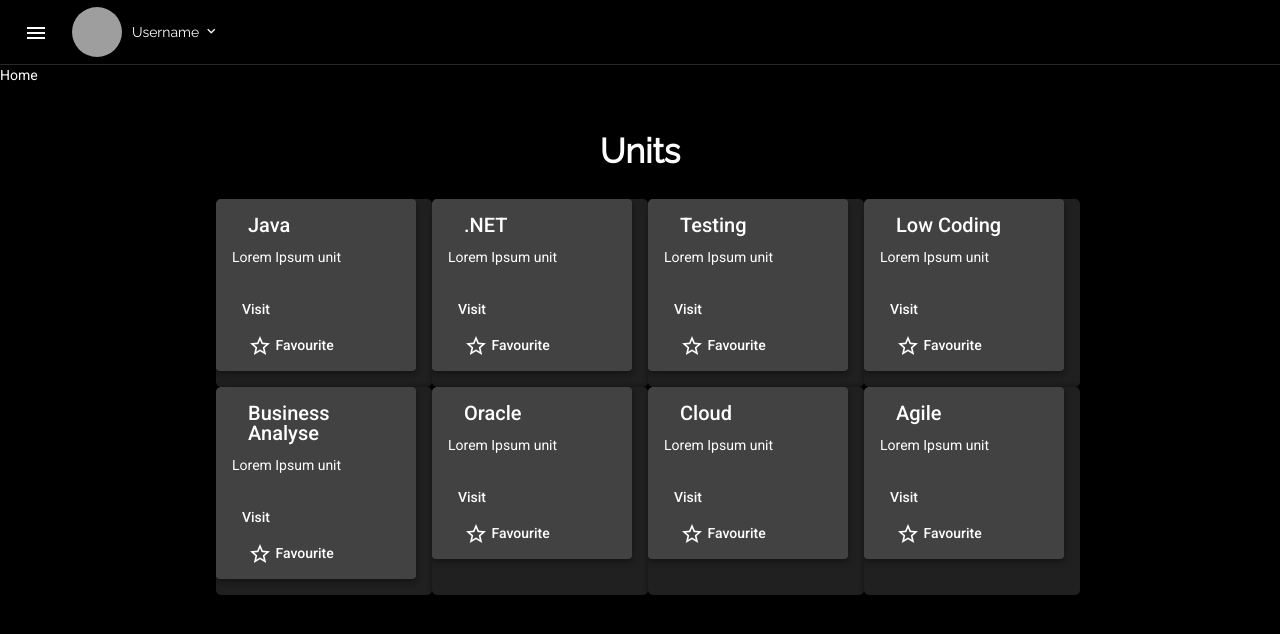
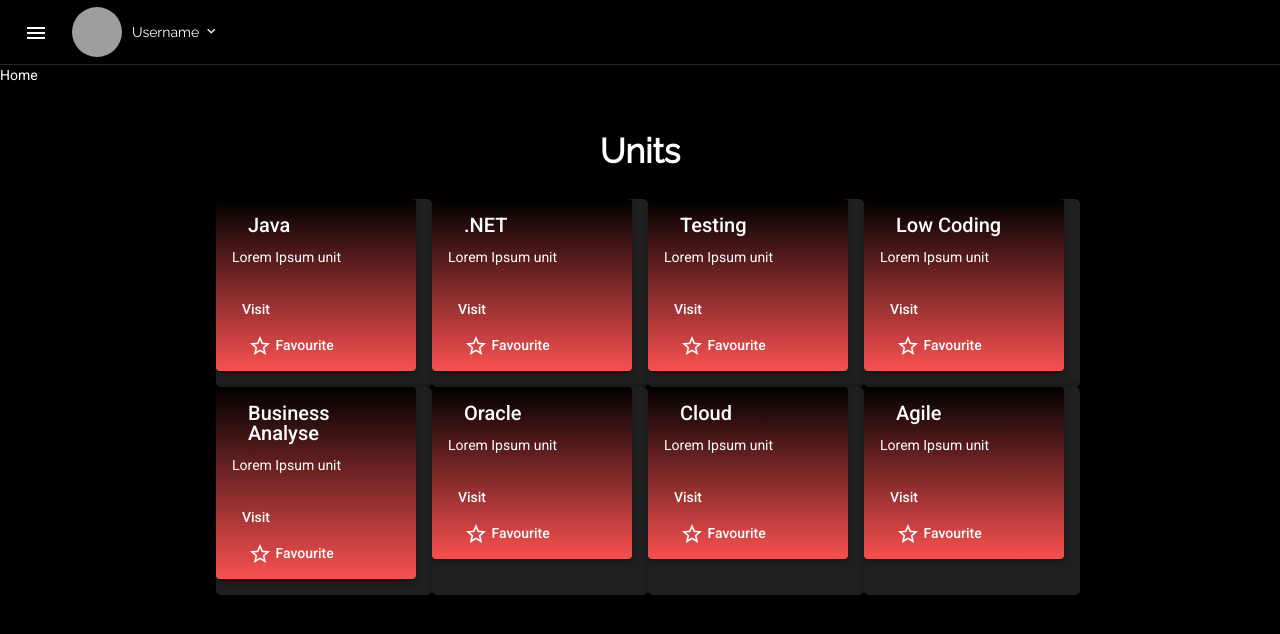
Before and after one commit to CaffeineProgrammer/AtosCompetenceDev, an Angular app in the folder competence-dev-web-app/: page /home in a window 1280 px wide. Shown: the top 634 px of the page. Built offline with nearby package versions, Linux system fonts and the light colour scheme; grey boxes are pictures that could not be loaded.

Commit message:
Added styling to unit class
Gradient colors

```diff
--- a/competence-dev-web-app/src/app/unit-card/unit-card.component.css
+++ b/competence-dev-web-app/src/app/unit-card/unit-card.component.css
@@ -80,3 +80,11 @@
     box-shadow: 4px 3px 11px 6px #000;
     transform: translateY(-3px);
 }
+
+.mat-elevation-z4 {
+    background: linear-gradient(
+        180deg,
+        rgba(0, 0, 0, 1) 0%,
+        rgba(248, 80, 80, 1) 100%
+      );
+}
```
